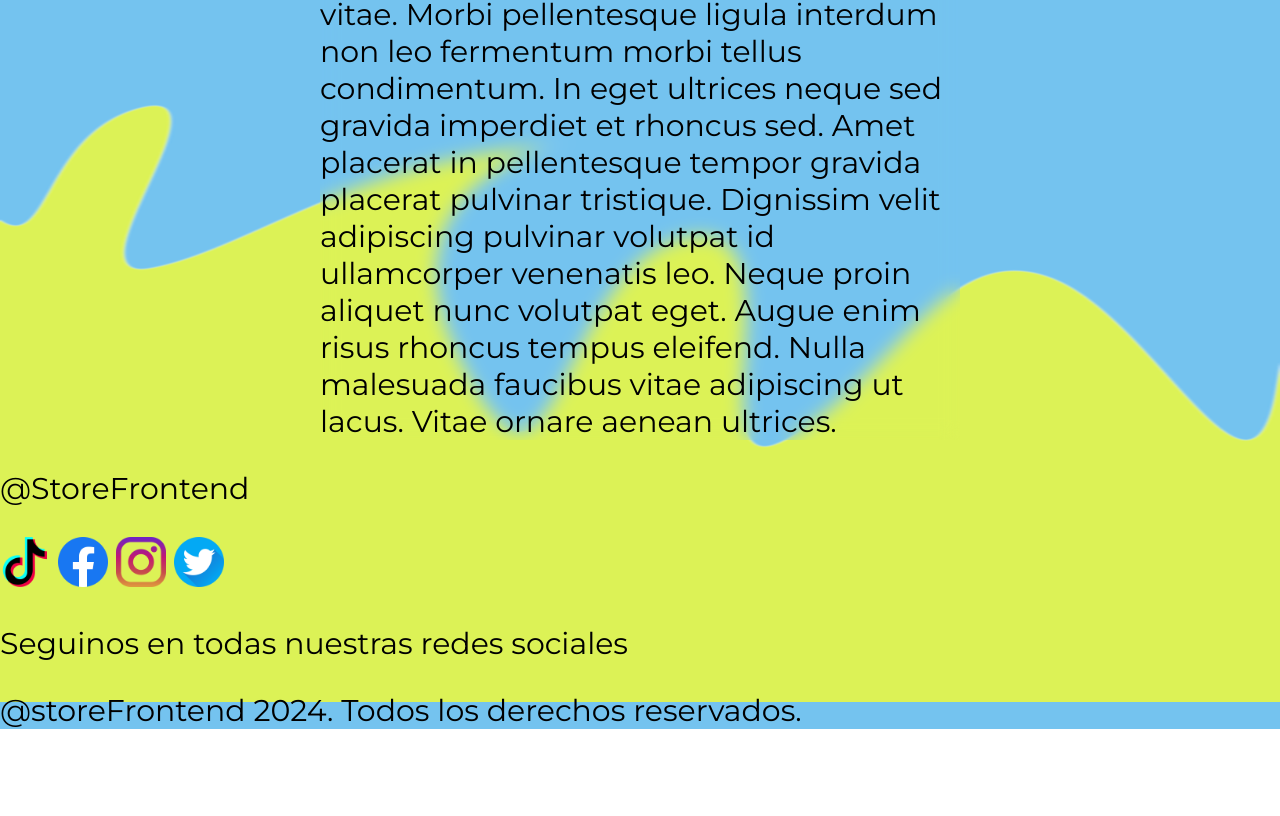
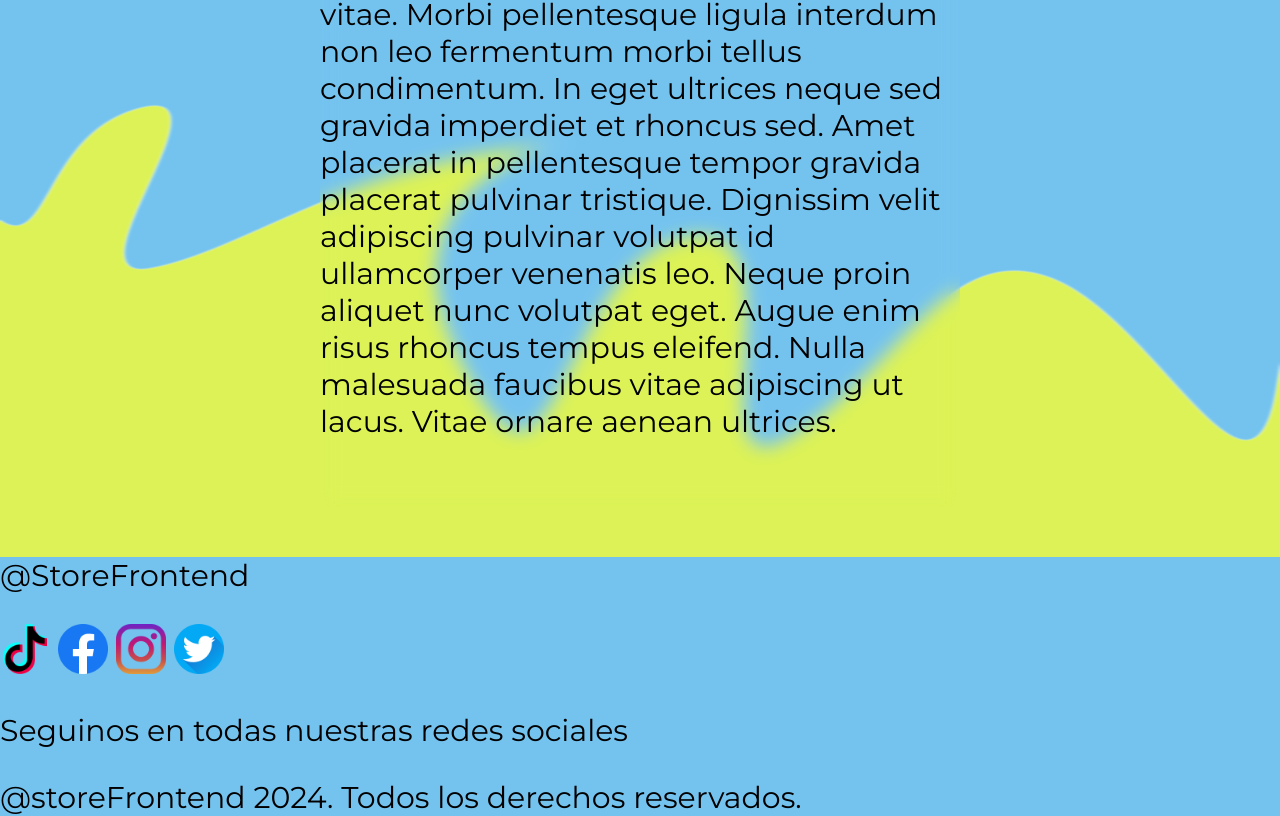
Before and after one commit to JoellemosII/pre-entrega-2, a website: page index.html in a window 1280 px wide. Shown: the part 2498-3314 px from the top of the page. Before the commit the page ends 3227 px from the top, so only its background shows below. Drawn offline with Linux system fonts and the light colour scheme.

Commit message:
Add files via upload

```diff
--- a/index.html
+++ b/index.html
@@ -61,11 +61,11 @@
                         In eget ultrices neque sed gravida imperdiet et rhoncus sed. Amet placerat in pellentesque tempor gravida placerat
                         pulvinar tristique. Dignissim velit adipiscing pulvinar volutpat id ullamcorper venenatis leo. Neque proin aliquet
                         nunc volutpat eget. Augue enim risus rhoncus tempus eleifend. Nulla malesuada faucibus vitae adipiscing ut lacus.
-                        Vitae ornare aenean ultrices.</p>
-                </div>
-            </section>
+                        Vitae ornare aenean ultrices.</p><br>
+                </div><br>
+            </section><br>
         </main>
-        <footer>
+        <footer class="footer">
             <p class="like" >@StoreFrontend</p>
             <div >
                 <img class="iconos" src="./img/Iconos/tik-tok.png">
@@ -76,8 +76,6 @@
             <p class="like" >Seguinos en todas nuestras redes sociales</p>
             <p class="like" >@storeFrontend 2024. Todos los derechos reservados.</p>
         </footer>
-        <!-- <script src="https://cdn.jsdelivr.net/npm/@popperjs/core@2.11.8/dist/umd/popper.min.js" integrity="sha384-I7E8VVD/ismYTF4hNIPjVp/Zjvgyol6VFvRkX/vR+Vc4jQkC+hVqc2pM8ODewa9r" crossorigin="anonymous"></script> -->
-        <!-- <script src="https://cdn.jsdelivr.net/npm/bootstrap@5.3.3/dist/js/bootstrap.min.js" integrity="sha384-0pUGZvbkm6XF6gxjEnlmuGrJXVbNuzT9qBBavbLwCsOGabYfZo0T0to5eqruptLy" crossorigin="anonymous"></script> -->
-    </body>
+        <!-- <script src="https://cdn.jsdelivr.net/npm/bootstrap@5.3.3/dist/js/bootstrap.bundle.min.js" integrity="sha384-YvpcrYf0tY3lHB60NNkmXc5s9fDVZLESaAA55NDzOxhy9GkcIdslK1eN7N6jIeHz" crossorigin="anonymous"></script>
     <!-- comentarios es control+k+c -->
 </html>
```
Also changed, not shown: package.json (added, +13 -0 lines), 2 other files.
